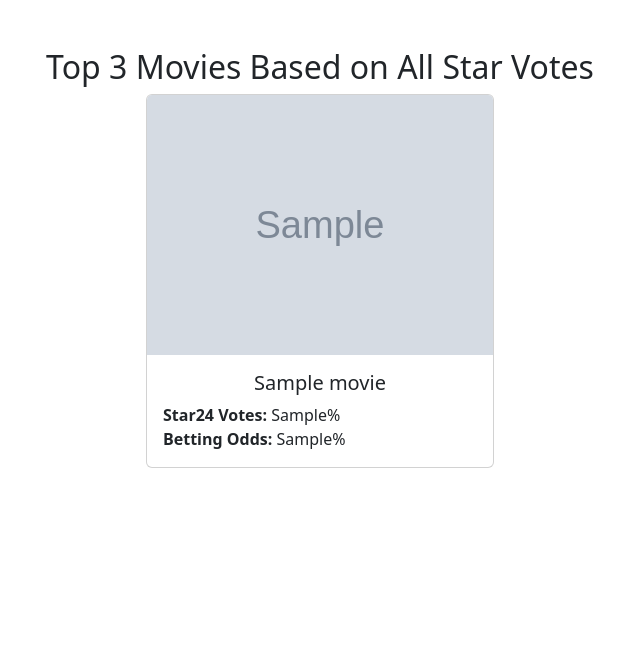
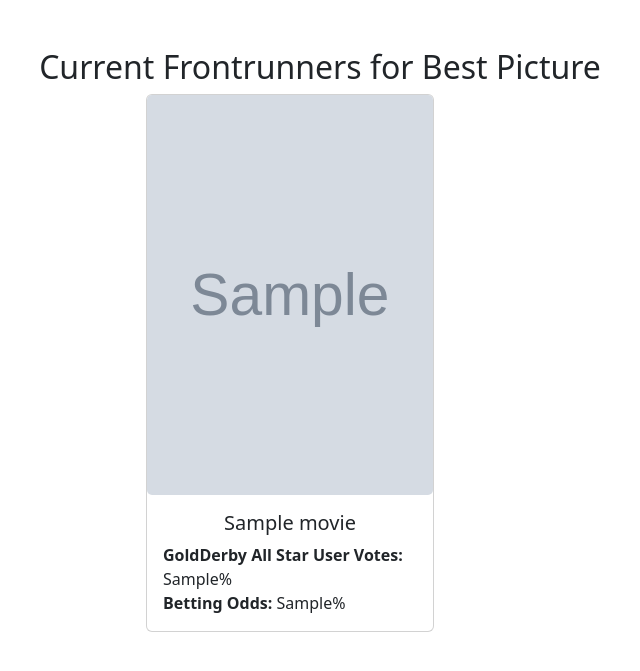
Before and after one commit to soham627/best-picture-odds, a Flask app: template odds-app/templates/homepage.html in a window 1280 px wide. Shown: the part 56-727 px from the top of the page, without its empty margins (320-960 px from the left). Run offline with Flask 3, Linux system fonts and the light colour scheme; the template is opened without the code that fills it: most values are stand-ins (such as "Sample title", 1, 10 or a date in 2020); grey boxes marked "Sample" are stand-in pictures; some libraries are stand-ins or nearby versions.

Commit message:
Fix card length on homepage

```diff
--- a/odds-app/templates/base.html
+++ b/odds-app/templates/base.html
@@ -5,8 +5,19 @@
     <meta name="viewport" content="width=device-width, initial-scale=1">
     <link href="https://cdn.jsdelivr.net/npm/bootstrap@5.3.3/dist/css/bootstrap.min.css" rel="stylesheet" integrity="sha384-QWTKZyjpPEjISv5WaRU9OFeRpok6YctnYmDr5pNlyT2bRjXh0JMhjY6hW+ALEwIH" crossorigin="anonymous">
     <script src="https://cdn.jsdelivr.net/npm/bootstrap@5.3.3/dist/js/bootstrap.bundle.min.js" integrity="sha384-YvpcrYf0tY3lHB60NNkmXc5s9fDVZLESaAA55NDzOxhy9GkcIdslK1eN7N6jIeHz" crossorigin="anonymous"></script>
+    <style>
+        .card-img {
+            width: 100%;
+            height: 400px;
+            object-fit: cover;
+        }
+        .card {
+            width: 18rem;
+        }
+    </style>
     {% block head %}{% endblock %}
     <title>{% block title %}Movie Odds{% endblock %}</title>
+
 </head>
 <body>
     <nav class="navbar navbar-expand-lg navbar-dark bg-dark">
--- a/odds-app/templates/homepage.html
+++ b/odds-app/templates/homepage.html
@@ -4,24 +4,26 @@
 
 {% block content %}
 <div class="container my-5">
-    <h2 class="text-center">Top 3 Movies Based on All Star Votes</h2>
+    <h2 class="text-center">Current Frontrunners for Best Picture</h2>
     <div class="row justify-content-center">
         {% for movie in movies %}
         <div class="col-md-4">
+            <a href="/movie/{{ movie['Movie Name'] }}" class="text-decoration-none">
             <div class="card mb-4">
                 {% if movie.Poster %}
-                <img src="{{ movie.Poster }}" class="card-img-top" alt="{{ movie['Movie Name'] }} Poster">
+                <img src="{{ movie.Poster }}" class="card-img" alt="{{ movie['Movie Name'] }} Poster">
                 {% else %}
                 <div class="card-img-top text-center p-5 bg-light">No Poster Available</div>
                 {% endif %}
                 <div class="card-body">
                     <h5 class="card-title text-center">{{ movie['Movie Name'] }}</h5>
                     <p class="card-text">
-                        <strong>Star24 Votes:</strong> {{ movie['pct_vote_star24'] }}%<br>
+                        <strong>GoldDerby All Star User Votes:</strong> {{ movie['pct_vote_star24'] }}%<br>
                         <strong>Betting Odds:</strong> {{ movie['betting_pct'] }}%
                     </p>
                 </div>
             </div>
+            </a>
         </div>
         {% endfor %}
     </div>
```
